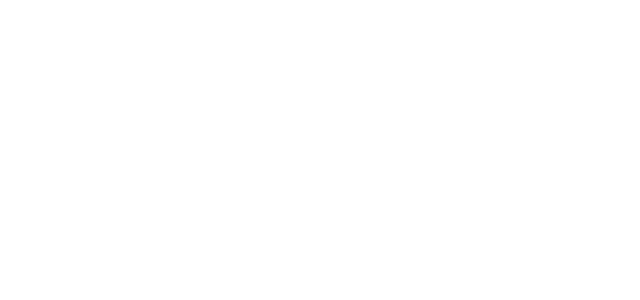
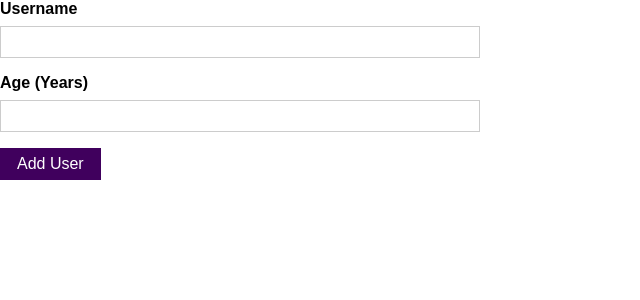
Before and after one commit to ErfoJS/react-course, a React (Create React App) app in the folder add-user-app/: page / in a window 1280 px wide. Shown: the top 300 px of the page, without its empty margins (0-640 px from the left). Built offline with nearby package versions, Linux system fonts and the light colour scheme.

Commit message:
creating UserForm + Card

```diff
--- a/add-user-app/src/App.js
+++ b/add-user-app/src/App.js
@@ -1,10 +1,10 @@
-import React from 'react';
-
+import React from "react";
+import UserForm from "./Components/UserForm";
 
 function App() {
   return (
     <div>
-
+      <UserForm />
     </div>
   );
 }
--- /dev/null
+++ b/add-user-app/src/Components/Styles/UserForm.module.css
@@ -0,0 +1,49 @@
+.form {
+flex-wrap: wrap;
+margin-bottom: 1rem;
+text-align: left;
+}
+
+.form label {
+font-weight: bold;
+margin-bottom: 0.5rem;
+display: block;
+}
+
+.form input {
+font: inherit;
+padding: 0.5rem;
+border: 1px solid #ccc;
+width: 30rem;
+max-width: 100%;
+height: 2rem;
+}
+
+.button {
+    font: inherit;
+    cursor: pointer;
+    padding: 6px 1rem;
+    border: 1px solid #40005d;
+    background-color: #40005d;
+    color: white;
+    margin-right: 1rem;
+
+    text-align: center;
+}
+
+.button:hover,
+.button:active {
+    background-color: #510674;
+    border-color: #510674;
+}
+
+.button.alternative {
+    color: #220131;
+    border-color: transparent;
+    background-color: transparent;
+}
+
+.button.alternative:hover,
+.button.alternative:active {
+    background-color: #ddb3f8;
+}
--- /dev/null
+++ b/add-user-app/src/Components/UI/Card.js
@@ -0,0 +1,5 @@
+import styles from "./Styles/Card.module.css";
+
+const Card = () => {
+  return <div className={styles.Card}></div>;
+};
--- /dev/null
+++ b/add-user-app/src/Components/UI/Styles/Card.module.css
@@ -0,0 +1,3 @@
+.Card{
+    border-radius: 12px;
+}
--- /dev/null
+++ b/add-user-app/src/Components/UserForm.js
@@ -0,0 +1,26 @@
+import styles from "./Styles/UserForm.module.css";
+
+const UserForm = () => {
+  return (
+    <div>
+      <form>
+        <div>
+          <div className={styles.form}>
+            <label className={styles.label}>Username</label>
+            <input className={styles.input} type="text" />
+          </div>
+
+          <div className={styles.form}>
+            <label className={styles.label}>Age (Years)</label>
+            <input className={styles.input} type="text" />
+          </div>
+          <button className={styles.button} type="submit">
+            Add User
+          </button>
+        </div>
+      </form>
+    </div>
+  );
+};
+
+export default UserForm;
```
Also changed, not shown: 2 other files (tests, documents, lock files or other folders).
